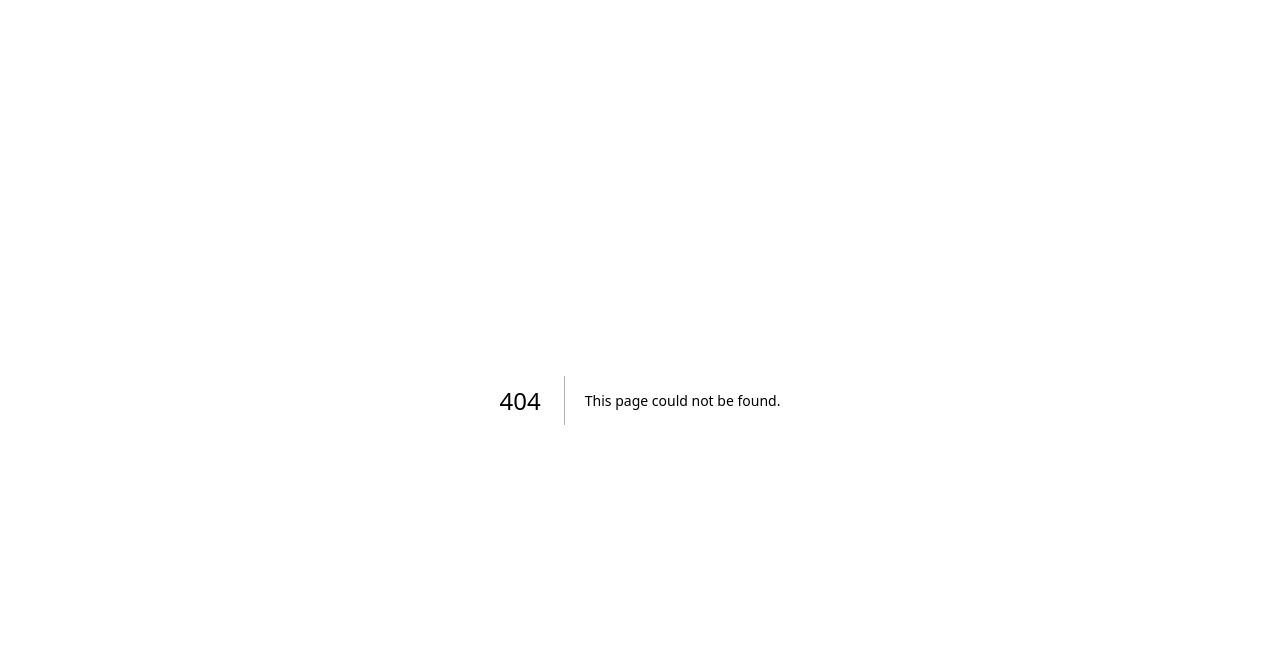
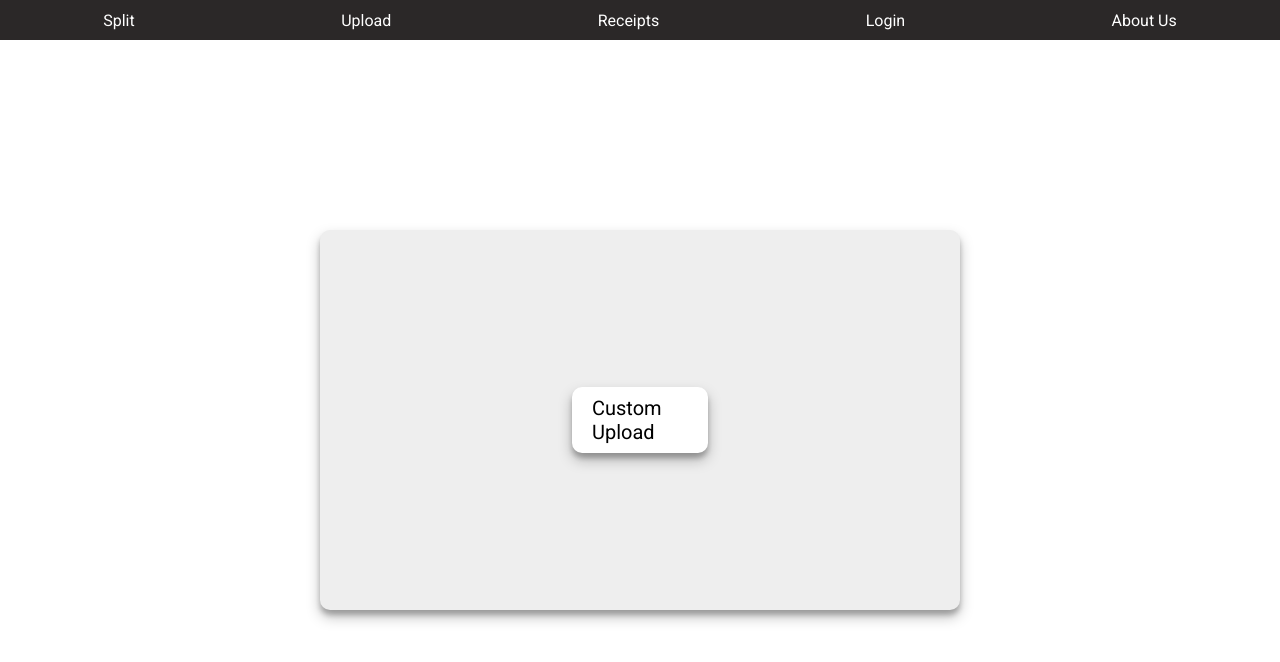
Before and after one commit to cjsidler/split, a Next.js app in the folder frontend/: page /upload in a window 1280 px wide. Before the commit this address had no page. Shown: the top 662 px of the page. Built offline with nearby package versions, Linux system fonts and the light colour scheme; a web font is replaced by a local one.

Commit message:
Create upload page

```diff
--- a/frontend/components/navbar.js
+++ b/frontend/components/navbar.js
@@ -6,12 +6,19 @@ export default function Navbar() {
 			<li className="nav-item">
 				<a href="/">Split</a>
 			</li>
+
+			<li className="nav-item">
+				<a href="/upload">Upload</a>
+			</li>
+
 			<li className="nav-item">
 				<a href="/receipts">Receipts</a>
 			</li>
+
 			<li className="nav-item">
 				<a href="/login">Login</a>
 			</li>
+
 			<li className="nav-item">
 				<a href="/about">About Us</a>
 			</li>
--- a/frontend/pages/_document.js
+++ b/frontend/pages/_document.js
@@ -5,7 +5,7 @@ export default function Document() {
 		<Html>
 			<Head>
 				<link rel="preconnect" href="https://fonts.googleapis.com" />
-				<link rel="preconnect" href="https://fonts.gstatic.com" crossorigin />
+				<link rel="preconnect" href="https://fonts.gstatic.com" crossOrigin />
 				<link
 					href="https://fonts.googleapis.com/css2?family=Alumni+Sans+Pinstripe&family=Roboto&display=swap"
 					rel="stylesheet"
--- a/frontend/pages/index.js
+++ b/frontend/pages/index.js
@@ -5,7 +5,7 @@ export default function Home() {
 	return (
 		<div className="container">
 			<Head>
-				<title>Create Next App</title>
+				<title>Split</title>
 				<link rel="icon" href="/favicon.ico" />
 			</Head>
 
--- /dev/null
+++ b/frontend/pages/upload.js
@@ -0,0 +1,61 @@
+import { useState, useEffect } from "react";
+
+import Head from "next/head";
+
+import Navbar from "../components/navbar";
+import styles from "./upload.module.scss";
+
+export default function Upload() {
+	const [file, setFile] = useState();
+	const [fileChosen, setFileChosen] = useState(false);
+
+	const handleChange = (e) => {
+		setFile(e.target.files[0]);
+		chooseFile();
+	};
+
+	const chooseFile = (e, val) => {
+		setFileChosen(true);
+	};
+
+	console.log("FILE: ", file);
+	console.log("FILE CHOSEN: ", fileChosen);
+
+	// useEffect(() => {}, [fileChosen]);
+
+	return (
+		<div className="container">
+			<Head>
+				<title>Create Next App</title>
+				<link rel="icon" href="/favicon.ico" />
+			</Head>
+
+			<div className="body">
+				<Navbar />
+				<div className={styles.upload_screen_container}>
+					<form className={styles.upload_form}>
+						{fileChosen ? (
+							<div className={styles.selected_file_container}>
+								<h1>Selected File: </h1>
+								<p>{file.name}</p>
+								<button type="submit" className={styles.upload_btn}>
+									Upload Receipt
+								</button>
+							</div>
+						) : (
+							<label for="file-upload" className={styles.custom_file_upload}>
+								<input
+									id="file-upload"
+									className={styles.pick_file_btn}
+									type="file"
+									onChange={handleChange}
+								/>
+								Custom Upload
+							</label>
+						)}
+					</form>
+				</div>
+			</div>
+		</div>
+	);
+}
--- /dev/null
+++ b/frontend/pages/upload.module.scss
@@ -0,0 +1,63 @@
+.upload_screen_container {
+	width: 100%;
+	height: 95%;
+	display: flex;
+	justify-content: center;
+	align-items: center;
+}
+
+.upload_form {
+	background-color: rgb(238, 238, 238);
+	width: 50%;
+	height: 50%;
+	display: flex;
+	flex-direction: column;
+	justify-content: space-around;
+	align-items: center;
+	border-radius: 10px;
+	box-shadow: 0 7px 14px rgba(0, 0, 0, 0.25), 0 5px 5px rgba(0, 0, 0, 0.22);
+}
+
+.upload_btn {
+	background-color: rgb(59, 59, 214);
+	width: 220px;
+	height: 80px;
+	border: none;
+	border-radius: 10px;
+	box-shadow: 0 7px 14px rgba(0, 0, 0, 0.25), 0 5px 5px rgba(0, 0, 0, 0.22);
+	font-size: 20px;
+	color: white;
+	letter-spacing: 2px;
+	font-family: Roboto;
+	margin: 3em;
+}
+
+.pick_file_btn {
+	display: none;
+}
+
+.custom_file_upload {
+	background-color: white;
+	box-shadow: 0 7px 14px rgba(0, 0, 0, 0.25), 0 5px 5px rgba(0, 0, 0, 0.22);
+	border-radius: 10px;
+	width: 15%;
+	height: 7%;
+	display: flex;
+	flex-direction: column;
+	justify-content: center;
+	align-items: center;
+	padding: 1em;
+	margin: 1%;
+	font-family: Roboto;
+	font-size: 20px;
+	cursor: pointer;
+}
+
+.selected_file_container {
+	display: flex;
+	flex-direction: column;
+	justify-content: space-around;
+	align-items: center;
+	// width: 100%;
+	// height: 50%;
+}
```
